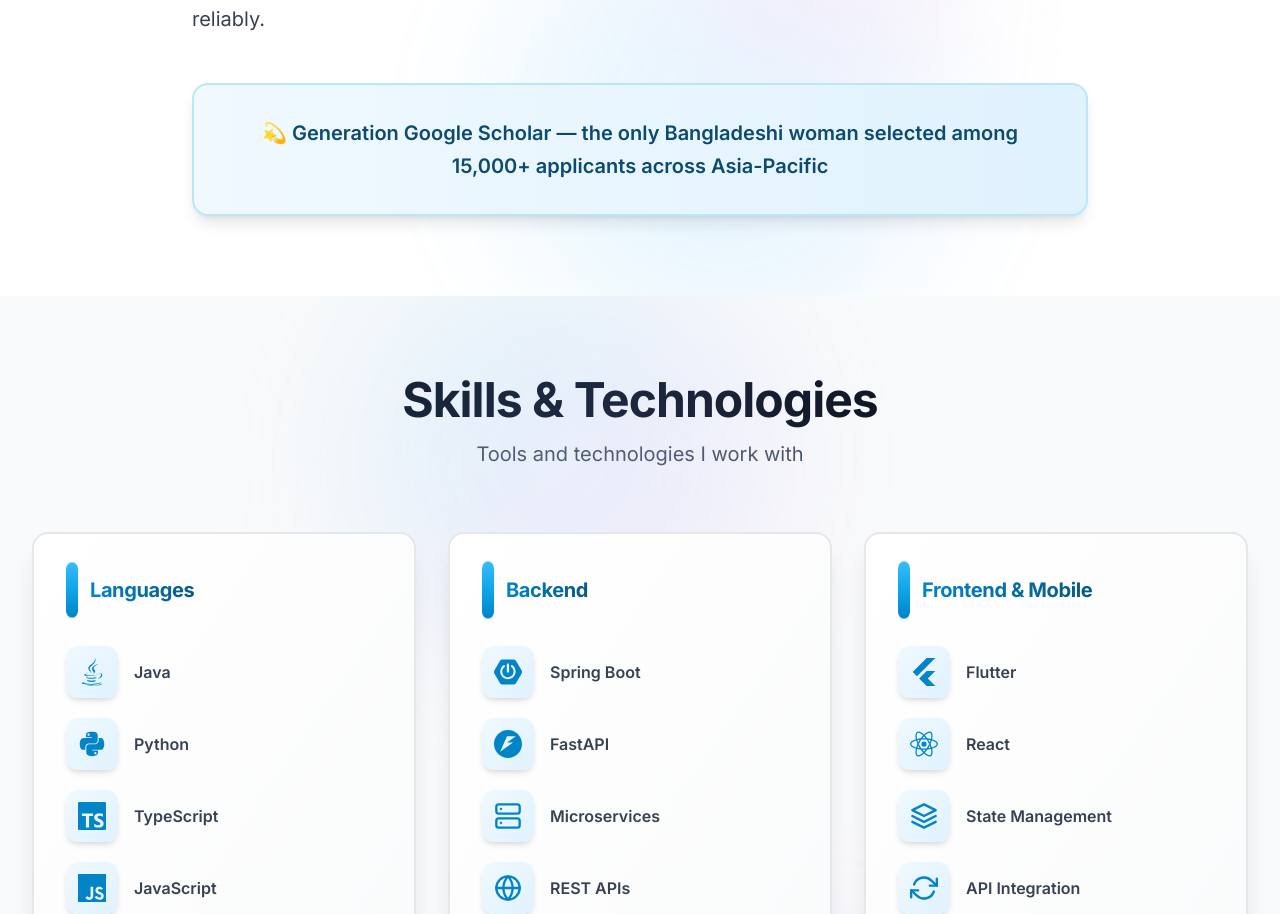
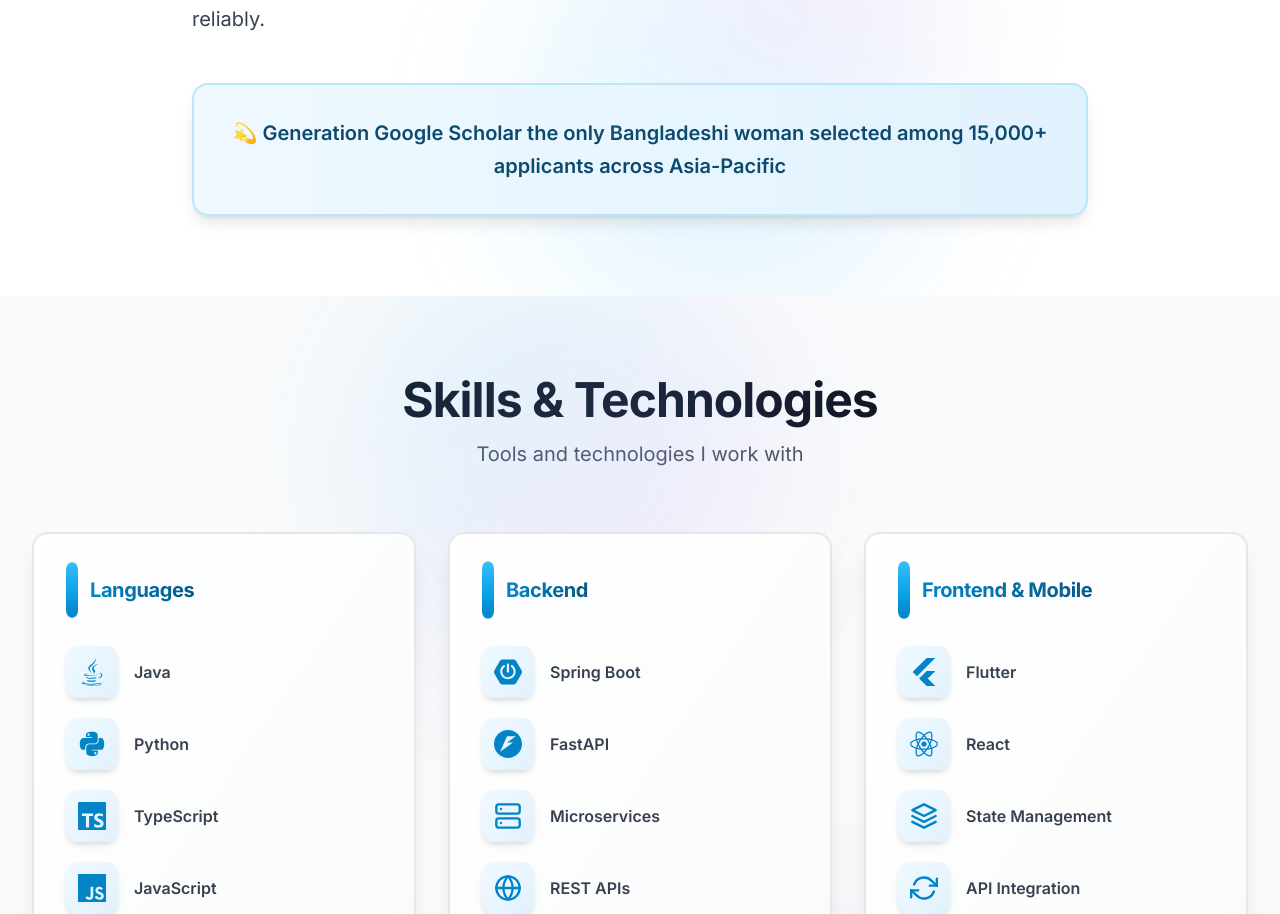
Before and after one commit to Mussabat/PORTFOLIO, a React (Vite) app: page / in a window 1280 px wide. Shown: the part 1528-2442 px from the top of the page. Built offline with nearby package versions, Linux system fonts and the light colour scheme.

Commit message:
fix: hyphen issue

```diff
--- a/src/components/About.tsx
+++ b/src/components/About.tsx
@@ -40,7 +40,7 @@
                     className="mt-12 p-8 bg-gradient-to-r from-primary-50 to-primary-100 dark:from-primary-900/20 dark:to-primary-800/20 rounded-2xl border-2 border-primary-200 dark:border-primary-700 shadow-lg hover:shadow-2xl transition-shadow cursor-pointer"
                 >
                     <p className="text-xl font-semibold text-primary-900 dark:text-primary-100 text-center leading-relaxed">
-                        💫 Generation Google Scholar — the only Bangladeshi woman selected among 15,000+ applicants across Asia-Pacific
+                        💫 Generation Google Scholar the only Bangladeshi woman selected among 15,000+ applicants across Asia-Pacific
                     </p>
                 </motion.div>
             </div>
```
